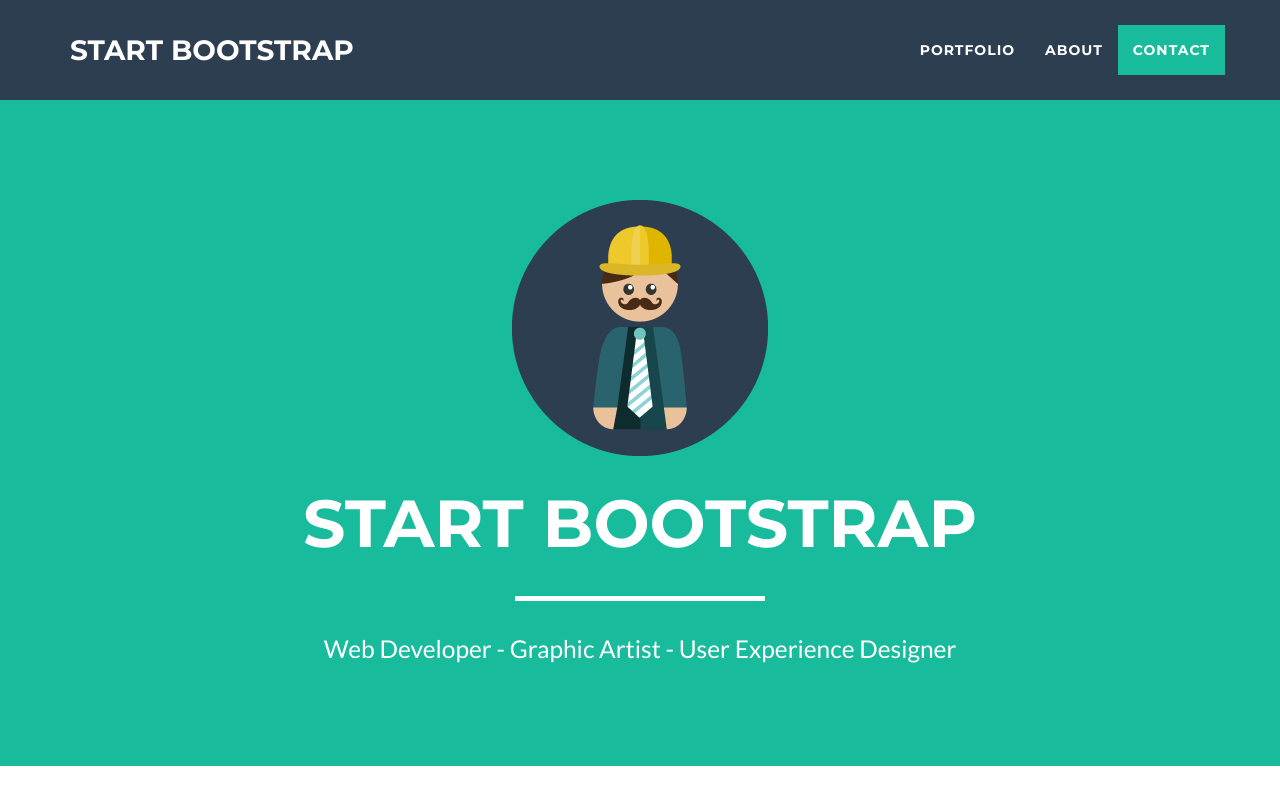
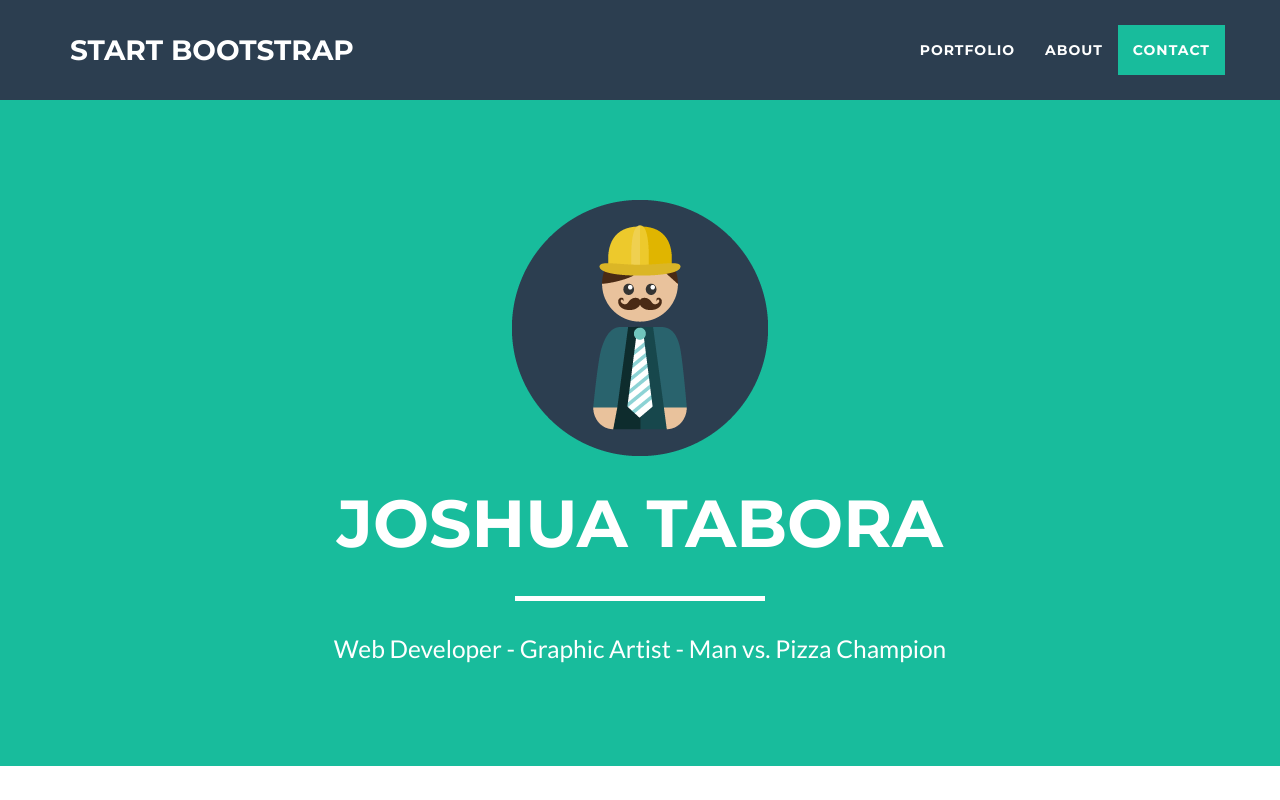
Before and after one commit to joshuapalace/MadBullets.github.io, a website: page index.html in a window 1280 px wide. Shown: the top 800 px of the page. Drawn offline with nearby package versions, Linux system fonts and the light colour scheme.

Commit message:
Add files via upload

```diff
--- a/index.html
+++ b/index.html
@@ -9,7 +9,7 @@
     <meta name="description" content="">
     <meta name="author" content="">
 
-    <title>Freelancer - Start Bootstrap Theme</title>
+    <title>Joshua Tabora</title>
 
     <!-- Bootstrap Core CSS -->
     <link href="vendor/bootstrap/css/bootstrap.min.css" rel="stylesheet">
@@ -73,9 +73,9 @@
                 <div class="col-lg-12">
                     <img class="img-responsive" src="img/profile.png" alt="">
                     <div class="intro-text">
-                        <span class="name">Start Bootstrap</span>
+                        <span class="name">Joshua Tabora</span>
                         <hr class="star-light">
-                        <span class="skills">Web Developer - Graphic Artist - User Experience Designer</span>
+                        <span class="skills">Web Developer - Graphic Artist - Man vs. Pizza Champion</span>
                     </div>
                 </div>
             </div>
```
